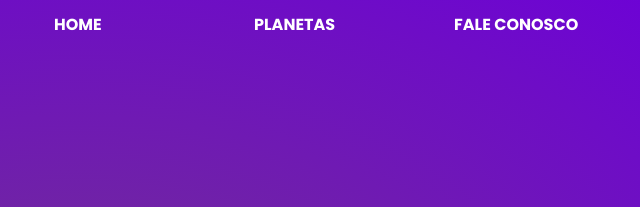
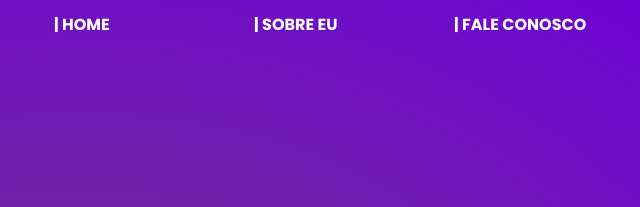
Before and after one commit to NkAndre/galaxia-syzygy-space, a plain HTML site: page index.html in a window 1280 px wide. Shown: the top 207 px of the page, 562-1202 px from the left. Drawn offline with nearby package versions, Linux system fonts and the light colour scheme.

Commit message:
feat: add link do meu portfólio no sobre eu

```diff
--- a/index.html
+++ b/index.html
@@ -16,9 +16,9 @@
        <h1 class="logo">SYZYGY <span>SPACE</span></h1>
         <nav>
             <ul>
-                <li><a href=".html">Home</a></li>
-                <li><a href=".html">Planetas</a></li>
-               <li><a href="contato.html">Fale Conosco</a></li>
+                <li><a href=".html">| Home</a></li>
+                <li><a href="https://nkandre.github.io/portifolio-andre/">| Sobre eu</a></li>
+               <li><a href="contato.html">| Fale Conosco</a></li>
             </ul>
         </nav>
     </header>
```
